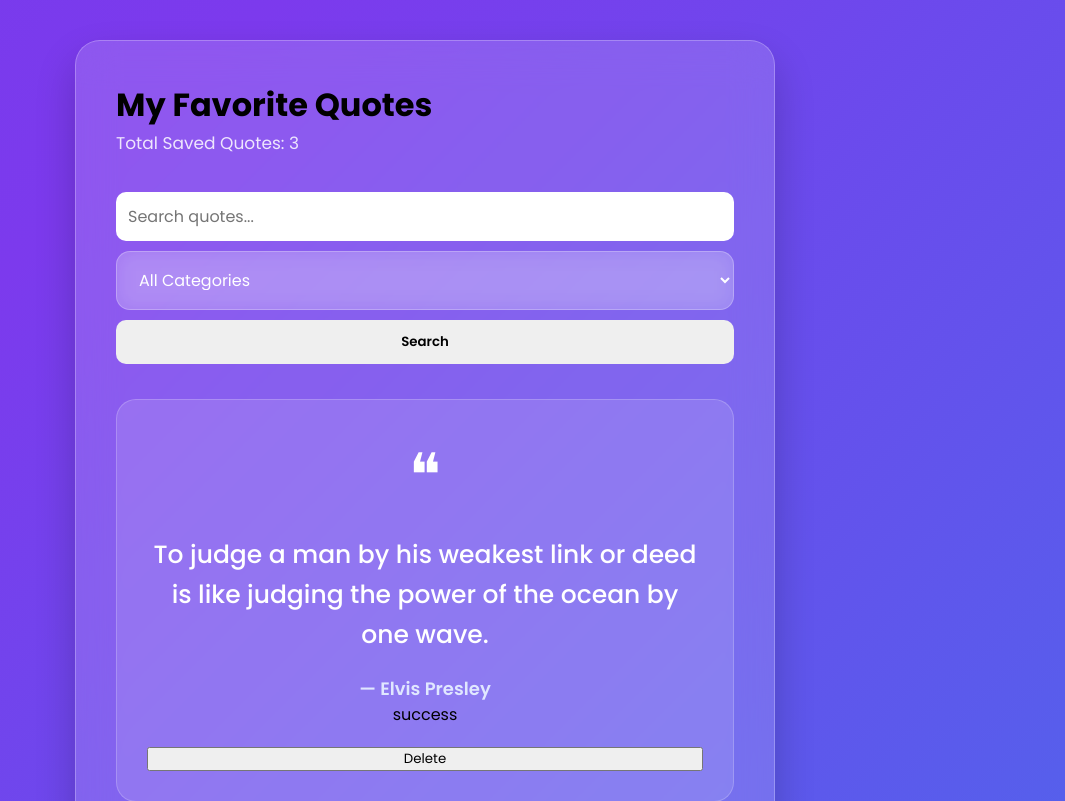
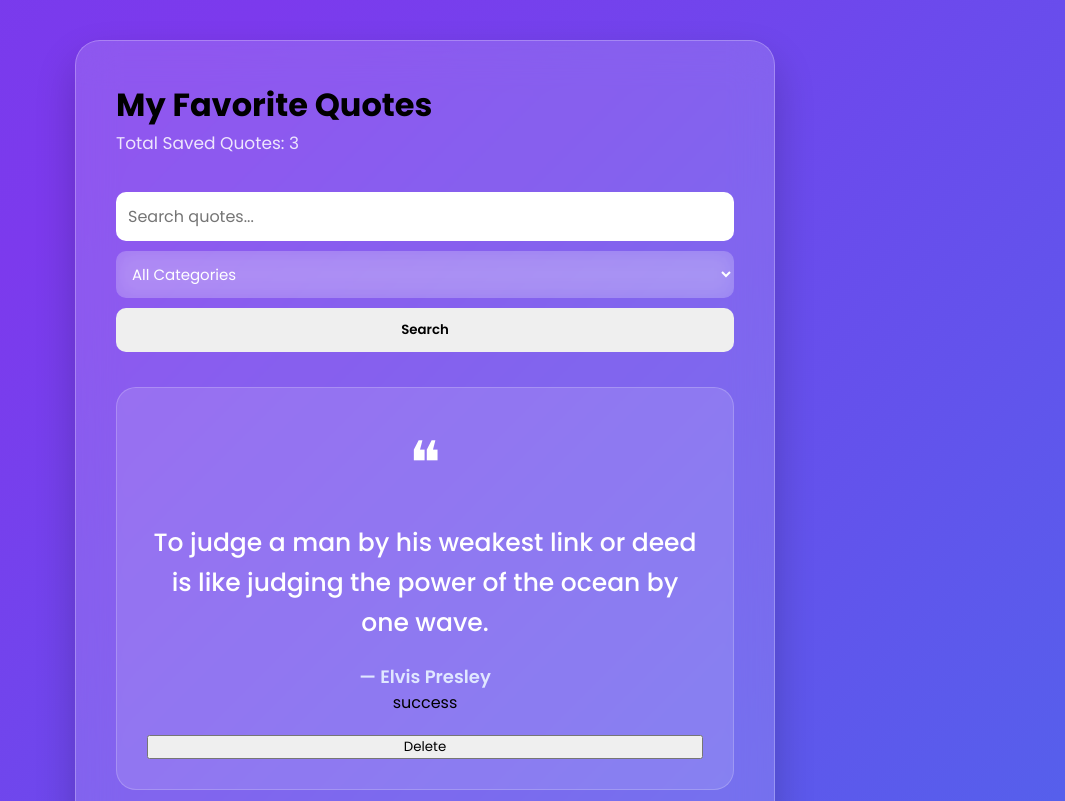
Before and after one commit to urwahkhalid00/AI-Quote-Generator, a Flask app: page /favorites in a window 1280 px wide. Shown: the top 801 px of the page, without its empty margins (215-1280 px from the left). Run offline with Flask 3, Linux system fonts and the light colour scheme; data comes from the database, SQL or seed files in the repository.

Commit message:
update commit

```diff
--- a/static/style.css
+++ b/static/style.css
@@ -877,3 +877,19 @@
     font-weight:600;
 
 }
+
+.search-select{
+
+    padding:12px;
+
+    border:none;
+
+    border-radius:10px;
+
+    outline:none;
+
+    font-size:15px;
+
+    cursor:pointer;
+
+}
```
